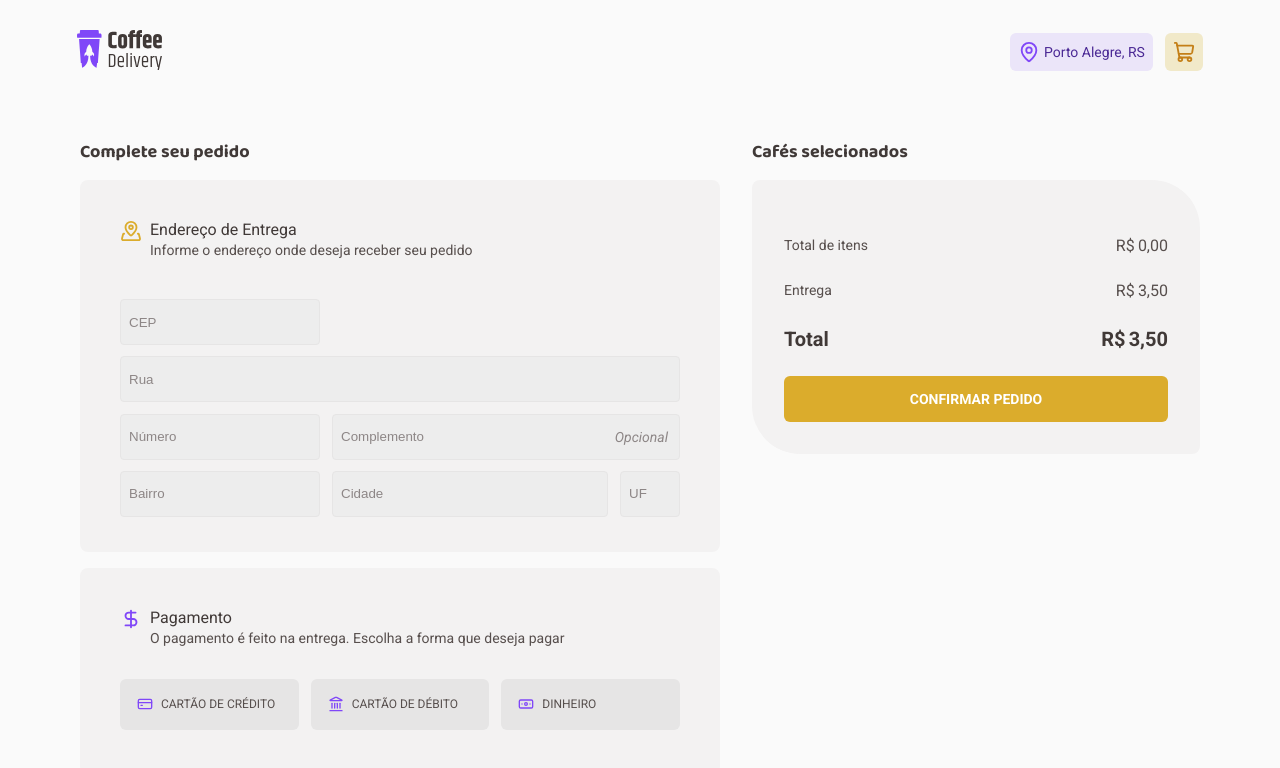
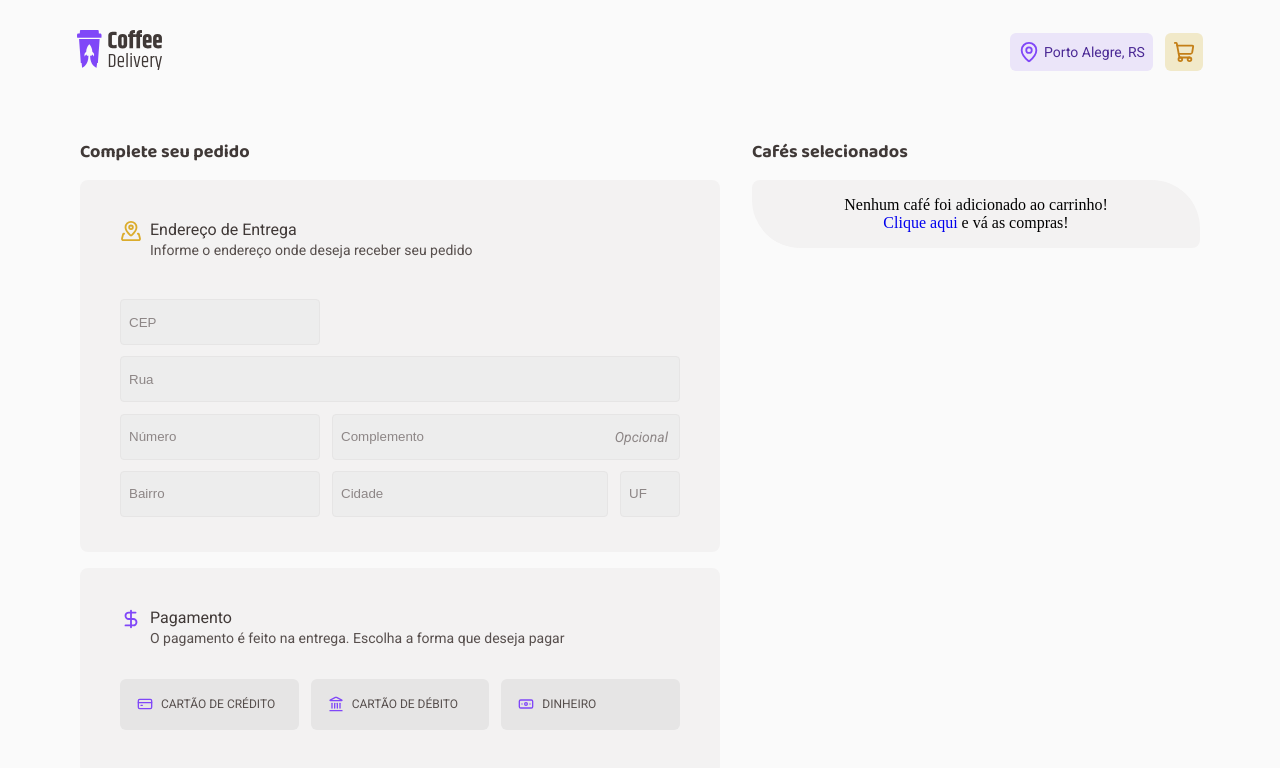
Before and after one commit to YasminFerrariDias/coffeeDelivery, a React (Vite) app: page /payment in a window 1280 px wide. Shown: the top 768 px of the page. Built offline with nearby package versions, Linux system fonts and the light colour scheme.

Commit message:
Estilização para exibir uma mensagem caso não tenha nenhum item no carrinho

```diff
--- a/src/components/CartCard/index.tsx
+++ b/src/components/CartCard/index.tsx
@@ -6,7 +6,7 @@ import { Card } from "../Card";
 import { CoffeeCartCard } from "../CoffeeCartCard";
 import { Price } from "../Price";
 import { Text } from "../Text";
-import { Button, ButtonLink, CartCardContainer, Row, Separate, TotalInformation } from "./styles";
+import { Button, ButtonLink, CardEmpty, CartCardContainer, Row, Separate, TotalInformation } from "./styles";
 
 export type CoffeeImage = keyof typeof coffeeImages;
 
@@ -42,8 +42,15 @@ export function CartCard() {
 
   return (
     <Card $variant="mediumRounded">
+      {cart.length === 0
+        ?
+        <CardEmpty>
+          <p>Nenhum café foi adicionado ao carrinho!</p>
+          <p><ButtonLink to="/">Clique aqui</ButtonLink> e vá as compras!</p>
+        </CardEmpty>
+        :
+
         <CartCardContainer>
-
           {cart.map((item) => {
             return (
               <div key={item.img}>
@@ -80,6 +87,7 @@ export function CartCard() {
             <Button><Text text="CONFIRMAR PEDIDO" color="white" $variant="button-g" /></Button>
           </ButtonLink>
         </CartCardContainer>
+      }
     </Card>
   )
 }
--- a/src/components/CartCard/styles.ts
+++ b/src/components/CartCard/styles.ts
@@ -45,3 +45,8 @@ export const Button = styled.div`
 export const ButtonLink = styled(Link)`
   text-decoration: none;
 `;
+
+export const CardEmpty = styled.div`
+  text-align: center;
+  padding: 1rem;
+`;
```
Lines whose indentation alone changed are shown as unchanged.
